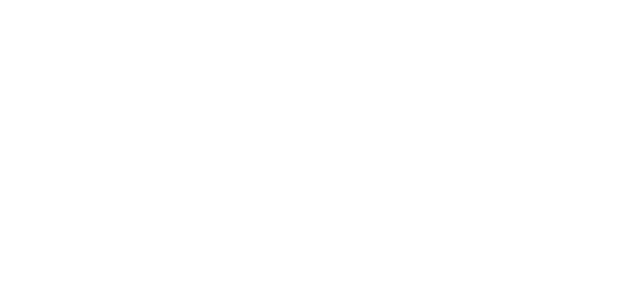
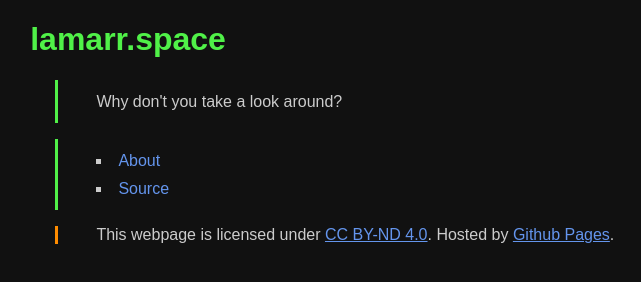
Before and after one commit to HeddyLamarr/HeddyLamarr.github.io, a plain HTML site: page index.html in a window 1280 px wide. Shown: the whole page, without its empty margins (41-682 px from the left). Drawn offline with Linux system fonts and the light colour scheme.

Commit message:
Updated index, added about page. Created site wide CSS styling.

```diff
--- a/index.html
+++ b/index.html
@@ -1,8 +1,34 @@
+<!DOCTYPE html>
 <html>
-  <head>
-    <title></title>
-    <meta content="">
-    <style></style>
-  </head>
-  <body></body>
+    <head>
+        <title>lamarr.space</title>
+        <link rel="stylesheet" type="text/css" href="master.css">
+        <meta charset="UTF-8">
+        <meta name="viewport" content="width=device-width, initial-scale=1.0">
+    </head>
+<body>
+
+    <h1>lamarr.space</h1>
+
+    <p>
+    Why don't you take a look around?
+    </p>
+
+    <ul>
+        <li><a id="nav_link" target="_blank" href="about.html" hreflang="en"
+            rel="author" target="_blank">
+            About</a></li>
+        <li><a id="nav_link" href="https://github.com/HeddyLamarr/HeddyLamarr.github.io" hreflang="en"
+            rel="external" target="_blank">
+            Source</a></li>
+    </ul>
+
+    <p id=end_block>
+    This webpage is licensed under <a href="https://creativecommons.org/licenses/by-nd/4.0/legalcode"
+    hreflang="en" rel="license" target="_blank" > CC BY-ND 4.0</a>. Hosted by
+    <a href="https://pages.github.com" hreflang="en" rel="external" target="_blank">
+    Github Pages</a>.
+    </p>
+
+</body>
 </html>
--- /dev/null
+++ b/master.css
@@ -0,0 +1,54 @@
+body {
+    background-color: #111111;
+}
+
+h1 {
+    font-family: sans-serif;
+    color: #50f148;
+
+    margin-left: 5%;
+    margin-right: 5%;
+}
+
+p {
+    font-family: sans-serif;
+    color: #cccccc;
+
+    padding: 1% 3%;
+    margin-left: 7%;
+    margin-right: 10%;
+    border-left: medium solid #50f148;
+}
+
+ul {
+    font-family: sans-serif;
+    color: #cccccc;
+
+    padding: 1% 3%;
+    margin-left: 7%;
+    margin-right: 10%;
+    border-left: medium solid #50f148;
+
+    list-style: square inside;
+}
+
+li {
+    margin-top: 10px;
+}
+
+li:first-child {
+    margin-top: 0;
+}
+
+a {
+    color: CornflowerBlue;
+}
+
+#end_block {
+    padding: 0 3%;
+    border-left: medium solid DarkOrange;
+}
+
+#nav_link {
+    text-decoration: none;
+}
```
Also changed, not shown: about.html (added, +14 -0 lines).
